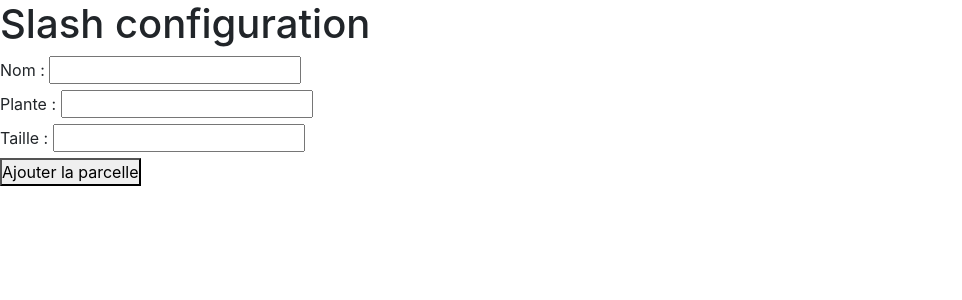
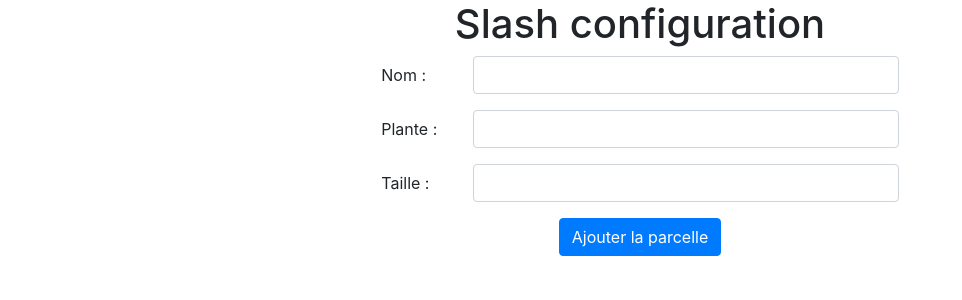
Before and after one commit to panzergame/info902-raspberry, a Flask app: page / in a window 1280 px wide. Shown: the top 300 px of the page, without its empty margins (0-962 px from the left). Run offline with Flask 2, Linux system fonts and the light colour scheme; some libraries are stand-ins or nearby versions.

Commit message:
style form

```diff
--- a/AppSplashConfiguration/templates/index.html
+++ b/AppSplashConfiguration/templates/index.html
@@ -6,44 +6,58 @@
 
     <!-- Bootstrap -->
     <link rel="stylesheet" href="https://cdn.jsdelivr.net/npm/bootstrap@4.0.0/dist/css/bootstrap.min.css" integrity="sha384-Gn5384xqQ1aoWXA+058RXPxPg6fy4IWvTNh0E263XmFcJlSAwiGgFAW/dAiS6JXm" crossorigin="anonymous">
+</head>
+<body>
+    <div class="container">
+        <div class="row">
+            <div class="col-8 mx-auto">
+                <h1 class="text-center">Slash configuration</h1>
+
+                <form>
+                    <div class="form-group row mx-auto w-75">
+                        <label for="name" class="col-sm-2 col-form-label ">Nom : </label>
+                        <div class="col">
+                            <input type="text" class="form-control" name="name" id="name" >
+                        </div>
+                    </div>
+                    <div class="form-group row mx-auto w-75">
+                        <label for="plant" class="col-sm-2 col-form-label">Plante : </label>
+                        <div class="col">
+                            <input type="text" class="form-control" name="plant" id="plant">
+                        </div>
+                    </div>
+                    <div class="form-group row mx-auto w-75">
+                        <label for="dimension" class="col-sm-2 col-form-label">Taille : </label>
+                        <div class="col">
+                            <input type="text" class="form-control" name="dimension" id="dimension">
+                        </div>
+                    </div>
+                    <div class="form-group row">
+                        <button type="button" onclick="addNewParcel()" class="btn btn-primary mx-auto">Ajouter la parcelle</button>
+                    </div>
+                </form>
+                <div id="parcels">
+                    <h1 class="text-center">Vos parcelles</h1>
+                </div>
+
+                <div id="div-save-button">
+                    <form action="/saveParcels" method="post">
+                        <div class="form-group row">
+                            <input type="hidden" id="parcels-data" name="parcels-data">
+                            <input type="submit" value="Enregistrer" id="save" class="btn btn-primary mx-auto">
+                        </div>
+                    </form>
+                </div>
+            </div>
+        </div>
+    </div>
+
 
     <!-- Slim JQuery -->
     <script src="https://code.jquery.com/jquery-3.2.1.slim.min.js" integrity="sha384-KJ3o2DKtIkvYIK3UENzmM7KCkRr/rE9/Qpg6aAZGJwFDMVNA/GpGFF93hXpG5KkN" crossorigin="anonymous"></script>
     <script src="https://cdn.jsdelivr.net/npm/popper.js@1.12.9/dist/umd/popper.min.js" integrity="sha384-ApNbgh9B+Y1QKtv3Rn7W3mgPxhU9K/ScQsAP7hUibX39j7fakFPskvXusvfa0b4Q" crossorigin="anonymous"></script>
     <script src="https://cdn.jsdelivr.net/npm/bootstrap@4.0.0/dist/js/bootstrap.min.js" integrity="sha384-JZR6Spejh4U02d8jOt6vLEHfe/JQGiRRSQQxSfFWpi1MquVdAyjUar5+76PVCmYl" crossorigin="anonymous"></script>
 
-
-</head>
-<body>
-    <h1>Slash configuration</h1>
-
-    <form>
-        <div>
-            <label for="name">Nom : </label>
-            <input type="text" name="name" id="name">
-        </div>
-        <div>
-            <label for="plant">Plante : </label>
-            <input type="text" name="plant" id="plant">
-        </div>
-        <div>
-            <label for="dimension">Taille : </label>
-            <input type="text" name="dimension" id="dimension">
-        </div>
-        <button type="button" onclick="addNewParcel()">Ajouter la parcelle</button>
-    </form>
-
-    <div id="parcels">
-        <h1>Vos parcelles</h1>
-    </div>
-
-    <div id="div-save-button">
-        <form action="/saveParcels" method="post">
-            <input type="hidden" id="parcels-data" name="parcels-data">
-            <input type="submit" value="Enregistrer" id="save">
-        </form>
-    </div>
-
     <script src="{{url_for('static', filename='script.js')}}"></script>
 </body>
 </html>
```
Also changed, not shown: AppSplashConfiguration/static/script.js (+45 -3 lines).
